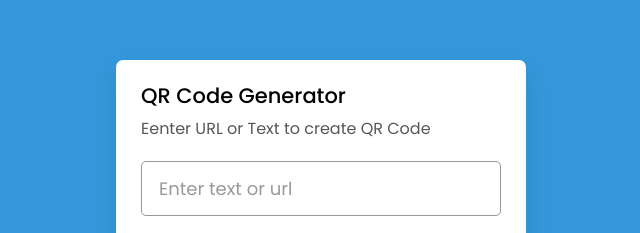
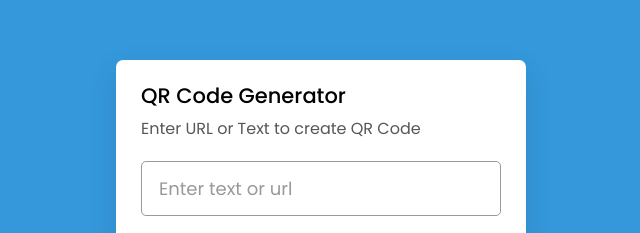
Before and after one commit to pratikabhang/LINKSQUARE, a plain HTML site: page index.html in a window 1280 px wide. Shown: the part 208-441 px from the top of the page, 319-959 px from the left. Drawn offline with Linux system fonts and the light colour scheme.

Commit message:
Update index.html

```diff
--- a/index.html
+++ b/index.html
@@ -11,7 +11,7 @@
     <div class="wrapper">
       <header>
         <h1>QR Code Generator</h1>
-        <p>Eenter URL or Text to create QR Code</p>
+        <p>Enter URL or Text to create QR Code</p>
       </header>
       <div class="form">
         <input type="text" spellcheck="false" placeholder="Enter text or url" />
```
